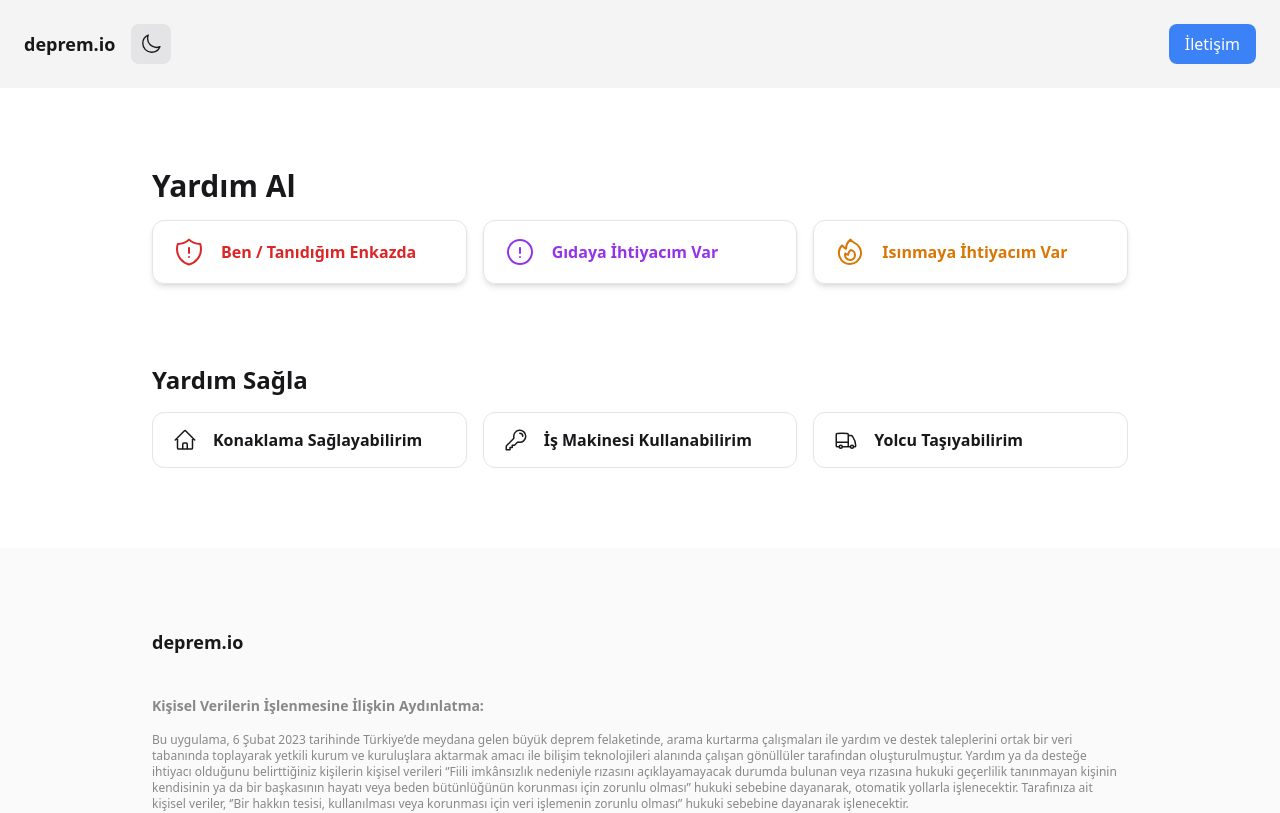
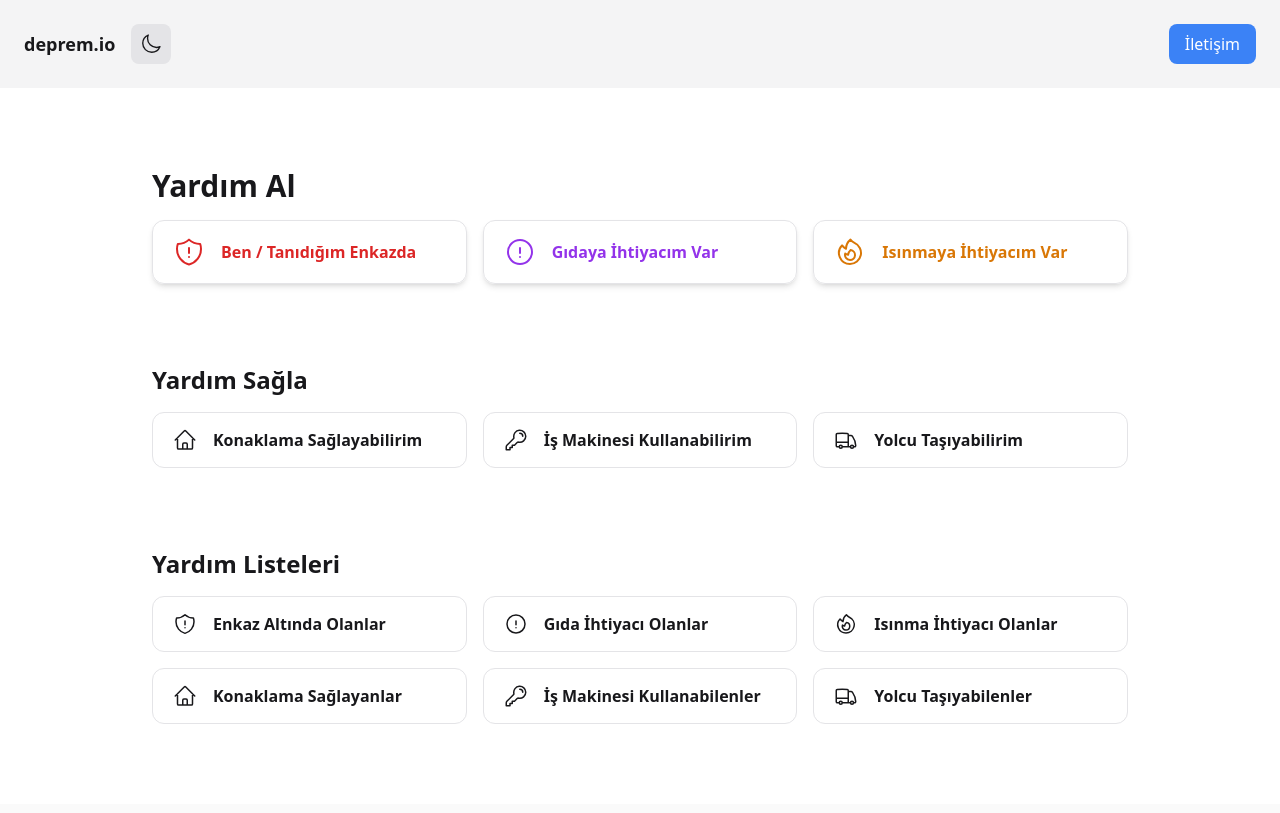
Before and after one commit to acikyazilimagi/deprem-io, a Next.js app: page / in a window 1280 px wide. Shown: the top 813 px of the page. Built offline with nearby package versions, Linux system fonts and the light colour scheme.

Commit message:
add icon component

```diff
--- /dev/null
+++ b/components/icon.tsx
@@ -0,0 +1,87 @@
+import { ReactNode, SVGProps } from "react";
+
+type IconProps = SVGProps<SVGSVGElement> & {
+  size?: number;
+  icon: Icons;
+};
+
+export default function Icon({ size = 24, icon, ...props }: IconProps) {
+  const children: ReactNode = Paths[icon];
+
+  return (
+    <svg
+      xmlns="http://www.w3.org/2000/svg"
+      fill="none"
+      viewBox="0 0 24 24"
+      strokeWidth="1.5"
+      stroke="currentColor"
+      aria-hidden="true"
+      width={size}
+      height={size}
+      {...props}
+    >
+      {children}
+    </svg>
+  );
+}
+
+export enum Icons {
+  Truck = "truck",
+  Key = "key",
+  Home = "home",
+  Alert = "alert",
+  Info = "info",
+  Fire = "fire",
+}
+
+const Paths = {
+  truck: (
+    <path
+      strokeLinecap="round"
+      strokeLinejoin="round"
+      d="M8.25 18.75a1.5 1.5 0 01-3 0m3 0a1.5 1.5 0 00-3 0m3 0h6m-9 0H3.375a1.125 1.125 0 01-1.125-1.125V14.25m17.25 4.5a1.5 1.5 0 01-3 0m3 0a1.5 1.5 0 00-3 0m3 0h1.125c.621 0 1.129-.504 1.09-1.124a17.902 17.902 0 00-3.213-9.193 2.056 2.056 0 00-1.58-.86H14.25M16.5 18.75h-2.25m0-11.177v-.958c0-.568-.422-1.048-.987-1.106a48.554 48.554 0 00-10.026 0 1.106 1.106 0 00-.987 1.106v7.635m12-6.677v6.677m0 4.5v-4.5m0 0h-12"
+    />
+  ),
+  key: (
+    <path
+      strokeLinecap="round"
+      strokeLinejoin="round"
+      d="M15.75 5.25a3 3 0 013 3m3 0a6 6 0 01-7.029 5.912c-.563-.097-1.159.026-1.563.43L10.5 17.25H8.25v2.25H6v2.25H2.25v-2.818c0-.597.237-1.17.659-1.591l6.499-6.499c.404-.404.527-1 .43-1.563A6 6 0 1121.75 8.25z"
+    />
+  ),
+  home: (
+    <path
+      strokeLinecap="round"
+      strokeLinejoin="round"
+      d="M2.25 12l8.954-8.955c.44-.439 1.152-.439 1.591 0L21.75 12M4.5 9.75v10.125c0 .621.504 1.125 1.125 1.125H9.75v-4.875c0-.621.504-1.125 1.125-1.125h2.25c.621 0 1.125.504 1.125 1.125V21h4.125c.621 0 1.125-.504 1.125-1.125V9.75M8.25 21h8.25"
+    />
+  ),
+  alert: (
+    <path
+      strokeLinecap="round"
+      strokeLinejoin="round"
+      d="M12 9v3.75m0-10.036A11.959 11.959 0 013.598 6 11.99 11.99 0 003 9.75c0 5.592 3.824 10.29 9 11.622 5.176-1.332 9-6.03 9-11.622 0-1.31-.21-2.57-.598-3.75h-.152c-3.196 0-6.1-1.249-8.25-3.286zm0 13.036h.008v.008H12v-.008z"
+    />
+  ),
+  info: (
+    <path
+      strokeLinecap="round"
+      strokeLinejoin="round"
+      d="M12 9v3.75m9-.75a9 9 0 11-18 0 9 9 0 0118 0zm-9 3.75h.008v.008H12v-.008z"
+    />
+  ),
+  fire: (
+    <>
+      <path
+        strokeLinecap="round"
+        strokeLinejoin="round"
+        d="M15.362 5.214A8.252 8.252 0 0112 21 8.25 8.25 0 016.038 7.048 8.287 8.287 0 009 9.6a8.983 8.983 0 013.361-6.867 8.21 8.21 0 003 2.48z"
+      />
+      <path
+        strokeLinecap="round"
+        strokeLinejoin="round"
+        d="M12 18a3.75 3.75 0 00.495-7.467 5.99 5.99 0 00-1.925 3.546 5.974 5.974 0 01-2.133-1A3.75 3.75 0 0012 18z"
+      />
+    </>
+  ),
+};
--- a/components/yardim-al.tsx
+++ b/components/yardim-al.tsx
@@ -1,4 +1,5 @@
 import YardimAlButton from "@/components/yardim-al-button";
+import Icon, { Icons } from "@/components/icon";
 
 type YardimAlProps = {};
 
@@ -9,64 +10,17 @@ export default function YardimAl({}: YardimAlProps) {
 
       <div className="grid gap-4 sm:grid-cols-3">
         <YardimAlButton href="/yardim-istek-enkaz" className="text-red-600">
-          <svg
-            xmlns="http://www.w3.org/2000/svg"
-            fill="none"
-            viewBox="0 0 24 24"
-            strokeWidth="1.5"
-            stroke="currentColor"
-            aria-hidden="true"
-            width={32}
-          >
-            <path
-              strokeLinecap="round"
-              strokeLinejoin="round"
-              d="M12 9v3.75m0-10.036A11.959 11.959 0 013.598 6 11.99 11.99 0 003 9.75c0 5.592 3.824 10.29 9 11.622 5.176-1.332 9-6.03 9-11.622 0-1.31-.21-2.57-.598-3.75h-.152c-3.196 0-6.1-1.249-8.25-3.286zm0 13.036h.008v.008H12v-.008z"
-            ></path>
-          </svg>
+          <Icon icon={Icons.Alert} size={32} />
           <span>Ben / Tanıdığım Enkazda</span>
         </YardimAlButton>
 
         <YardimAlButton href="/yardim-istek-gida" className="text-purple-600">
-          <svg
-            xmlns="http://www.w3.org/2000/svg"
-            fill="none"
-            viewBox="0 0 24 24"
-            strokeWidth="1.5"
-            stroke="currentColor"
-            aria-hidden="true"
-            width={32}
-          >
-            <path
-              strokeLinecap="round"
-              strokeLinejoin="round"
-              d="M12 9v3.75m9-.75a9 9 0 11-18 0 9 9 0 0118 0zm-9 3.75h.008v.008H12v-.008z"
-            ></path>
-          </svg>
+          <Icon icon={Icons.Info} size={32} />
           <span>Gıdaya İhtiyacım Var</span>
         </YardimAlButton>
 
         <YardimAlButton href="/yardim-istek-isinma" className="text-amber-600">
-          <svg
-            xmlns="http://www.w3.org/2000/svg"
-            fill="none"
-            viewBox="0 0 24 24"
-            strokeWidth="1.5"
-            stroke="currentColor"
-            aria-hidden="true"
-            width={32}
-          >
-            <path
-              strokeLinecap="round"
-              strokeLinejoin="round"
-              d="M15.362 5.214A8.252 8.252 0 0112 21 8.25 8.25 0 016.038 7.048 8.287 8.287 0 009 9.6a8.983 8.983 0 013.361-6.867 8.21 8.21 0 003 2.48z"
-            ></path>
-            <path
-              strokeLinecap="round"
-              strokeLinejoin="round"
-              d="M12 18a3.75 3.75 0 00.495-7.467 5.99 5.99 0 00-1.925 3.546 5.974 5.974 0 01-2.133-1A3.75 3.75 0 0012 18z"
-            ></path>
-          </svg>
+          <Icon icon={Icons.Fire} size={32} />
           <span>Isınmaya İhtiyacım Var</span>
         </YardimAlButton>
       </div>
--- /dev/null
+++ b/components/yardim-listeleri.tsx
@@ -0,0 +1,44 @@
+import PrimaryButton from "@/components/primary-button";
+import Icon, { Icons } from "@/components/icon";
+
+type YardimAlProps = {};
+
+export default function YardimListeleri({}: YardimAlProps) {
+  return (
+    <section className="mt-20">
+      <h3 className="mb-4">Yardım Listeleri</h3>
+
+      <div className="grid gap-4 sm:grid-cols-3">
+        <PrimaryButton href="/yardim-et-konaklama">
+          <Icon icon={Icons.Alert} />
+          <span>Enkaz Altında Olanlar</span>
+        </PrimaryButton>
+
+        <PrimaryButton href="/yardim-et-ismak">
+          <Icon icon={Icons.Info} />
+          <span>Gıda İhtiyacı Olanlar</span>
+        </PrimaryButton>
+
+        <PrimaryButton href="/yardim-et-yolcu-tasi">
+          <Icon icon={Icons.Fire} />
+          <span>Isınma İhtiyacı Olanlar</span>
+        </PrimaryButton>
+
+        <PrimaryButton href="/yardim-et-yolcu-tasi">
+          <Icon icon={Icons.Home} />
+          <span>Konaklama Sağlayanlar</span>
+        </PrimaryButton>
+
+        <PrimaryButton href="/yardim-et-yolcu-tasi">
+          <Icon icon={Icons.Key} />
+          <span>İş Makinesi Kullanabilenler</span>
+        </PrimaryButton>
+
+        <PrimaryButton href="/yardim-et-yolcu-tasi">
+          <Icon icon={Icons.Truck} />
+          <span>Yolcu Taşıyabilenler</span>
+        </PrimaryButton>
+      </div>
+    </section>
+  );
+}
--- a/components/yardim-sagla.tsx
+++ b/components/yardim-sagla.tsx
@@ -1,4 +1,5 @@
 import PrimaryButton from "@/components/primary-button";
+import Icon, { Icons } from "@/components/icon";
 
 type YardimAlProps = {};
 
@@ -9,59 +10,17 @@ export default function YardimSagla({}: YardimAlProps) {
 
       <div className="grid gap-4 sm:grid-cols-3">
         <PrimaryButton href="/yardim-et-konaklama">
-          <svg
-            xmlns="http://www.w3.org/2000/svg"
-            fill="none"
-            viewBox="0 0 24 24"
-            strokeWidth="1.5"
-            stroke="currentColor"
-            aria-hidden="true"
-            width={24}
-          >
-            <path
-              strokeLinecap="round"
-              strokeLinejoin="round"
-              d="M2.25 12l8.954-8.955c.44-.439 1.152-.439 1.591 0L21.75 12M4.5 9.75v10.125c0 .621.504 1.125 1.125 1.125H9.75v-4.875c0-.621.504-1.125 1.125-1.125h2.25c.621 0 1.125.504 1.125 1.125V21h4.125c.621 0 1.125-.504 1.125-1.125V9.75M8.25 21h8.25"
-            />
-          </svg>
+          <Icon icon={Icons.Home} />
           <span>Konaklama Sağlayabilirim</span>
         </PrimaryButton>
 
         <PrimaryButton href="/yardim-et-ismak">
-          <svg
-            xmlns="http://www.w3.org/2000/svg"
-            fill="none"
-            viewBox="0 0 24 24"
-            strokeWidth="1.5"
-            stroke="currentColor"
-            aria-hidden="true"
-            width={24}
-          >
-            <path
-              strokeLinecap="round"
-              strokeLinejoin="round"
-              d="M15.75 5.25a3 3 0 013 3m3 0a6 6 0 01-7.029 5.912c-.563-.097-1.159.026-1.563.43L10.5 17.25H8.25v2.25H6v2.25H2.25v-2.818c0-.597.237-1.17.659-1.591l6.499-6.499c.404-.404.527-1 .43-1.563A6 6 0 1121.75 8.25z"
-            />
-          </svg>
+          <Icon icon={Icons.Key} />
           <span>İş Makinesi Kullanabilirim</span>
         </PrimaryButton>
 
         <PrimaryButton href="/yardim-et-yolcu-tasi">
-          <svg
-            xmlns="http://www.w3.org/2000/svg"
-            fill="none"
-            viewBox="0 0 24 24"
-            strokeWidth="1.5"
-            stroke="currentColor"
-            aria-hidden="true"
-            width={24}
-          >
-            <path
-              strokeLinecap="round"
-              strokeLinejoin="round"
-              d="M8.25 18.75a1.5 1.5 0 01-3 0m3 0a1.5 1.5 0 00-3 0m3 0h6m-9 0H3.375a1.125 1.125 0 01-1.125-1.125V14.25m17.25 4.5a1.5 1.5 0 01-3 0m3 0a1.5 1.5 0 00-3 0m3 0h1.125c.621 0 1.129-.504 1.09-1.124a17.902 17.902 0 00-3.213-9.193 2.056 2.056 0 00-1.58-.86H14.25M16.5 18.75h-2.25m0-11.177v-.958c0-.568-.422-1.048-.987-1.106a48.554 48.554 0 00-10.026 0 1.106 1.106 0 00-.987 1.106v7.635m12-6.677v6.677m0 4.5v-4.5m0 0h-12"
-            />
-          </svg>
+          <Icon icon={Icons.Truck} />
           <span>Yolcu Taşıyabilirim</span>
         </PrimaryButton>
       </div>
--- a/pages/index.tsx
+++ b/pages/index.tsx
@@ -1,11 +1,13 @@
 import YardimAl from "@/components/yardim-al";
 import YardimSagla from "@/components/yardim-sagla";
+import YardimListeleri from "@/components/yardim-listeleri";
 
 export default function Home() {
   return (
     <>
       <YardimAl />
       <YardimSagla />
+      <YardimListeleri />
     </>
   );
 }
```
